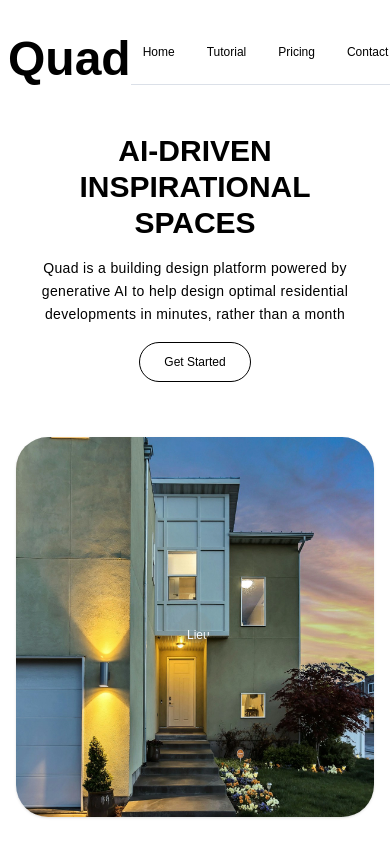
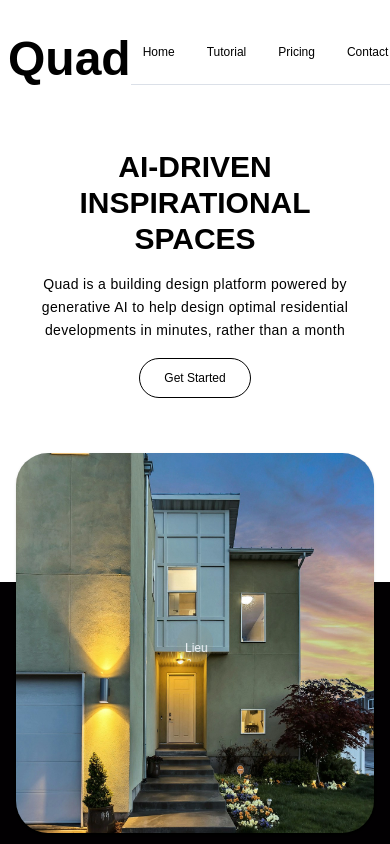
Before and after one commit to Ye180/Quad-Estate, a Next.js app: page / in a window 390 px wide. Shown: the top 844 px of the page. Built offline with nearby package versions, Linux system fonts and the light colour scheme.

Commit message:
Begin Features

```diff
--- a/src/app/page.tsx
+++ b/src/app/page.tsx
@@ -1,9 +1,9 @@
 import HomePage from "@/core/components/templ@tes/home";
 
 export default function Home() {
-  return (
-    <div className="p-4">
-      <HomePage/>
-    </div>
-  );
+	return (
+		<div className="py-4">
+			<HomePage />
+		</div>
+	);
 }
--- /dev/null
+++ b/src/core/components/atoms/icons/close.icon.tsx
@@ -0,0 +1,18 @@
+import type { SVGProps } from "react";
+
+export default function CloseIcon(props: SVGProps<SVGSVGElement>) {
+	return (
+		<svg
+			xmlns="http://www.w3.org/2000/svg"
+			width={24}
+			height={24}
+			viewBox="0 0 24 24"
+			{...props}
+		>
+			<path
+				fill="#f5f8fd"
+				d="M18.3 5.71a.996.996 0 0 0-1.41 0L12 10.59L7.11 5.7A.996.996 0 1 0 5.7 7.11L10.59 12L5.7 16.89a.996.996 0 1 0 1.41 1.41L12 13.41l4.89 4.89a.996.996 0 1 0 1.41-1.41L13.41 12l4.89-4.89c.38-.38.38-1.02 0-1.4"
+			></path>
+		</svg>
+	);
+}
--- a/src/core/components/molecules/hero/sort.tsx
+++ b/src/core/components/molecules/hero/sort.tsx
@@ -1,9 +1,10 @@
 "use client";
+import Toggle from "@/core/ui/hero/toggle";
+import { ValueUI } from "@/core/ui/hero/value";
 import { motion } from "motion/react";
 import Image from "next/image";
 import { useState } from "react";
-import Toggle from "../../../ui/hero/toggle";
-import { ValueUI } from "../../../ui/hero/value";
+import CloseIcon from "../../atoms/icons/close.icon";
 
 const Sort = ({ picture }: { picture: string }) => {
 	const [isOpen, setIsOpen] = useState(false);
@@ -14,8 +15,8 @@ const Sort = ({ picture }: { picture: string }) => {
 		<motion.div
 			layout
 			data-isopen={isOpen}
-			className="widthPhone flex flex-col py-4 px-2 justify-between items-center absolute shadow-xl overflow-hidden lg:left-8 z-20 rounded-2xl backdrop-blur-xl max-lg:inset-1/2 max-lg:-translate-1/2 lg:h-[80%] lg:inset-y-1/2 lg:-translate-y-1/2 lg:w-64 "
-			onClick={() => setIsOpen(!isOpen)}
+			initial={{ borderRadius: 20 }}
+			className="widthPhone flex flex-col py-4 px-2 justify-between items-center absolute shadow-xl overflow-hidden z-20 backdrop-blur-xl  max-lg:inset-1/2 max-lg:-translate-1/2 lg:left-8 lg:h-[80%] lg:inset-y-1/2 lg:-translate-y-1/2 lg:w-64 "
 			transition={{ duration: 1 }}
 		>
 			<div className="w-full text start">
@@ -23,6 +24,7 @@ const Sort = ({ picture }: { picture: string }) => {
 					Quad
 				</h1>
 			</div>
+
 			<ValueUI />
 
 			<Toggle />
@@ -37,6 +39,14 @@ const Sort = ({ picture }: { picture: string }) => {
 					priority
 				/>
 			</div>
+
+			<button
+				type="button"
+				onClick={() => setIsOpen(!isOpen)}
+				className="absolute inset-x-0 -top-2 left-[95%] size-fit cursor-pointer lg:hidden"
+			>
+				<CloseIcon />
+			</button>
 		</motion.div>
 	);
 };
--- /dev/null
+++ b/src/core/components/organims/features/index.tsx
@@ -0,0 +1,9 @@
+const Features = () => {
+	return (
+		<div className="bg-black w-full h-[80vh] font-bold text-second text-center content-end absolute inset-y-3/5 -z-10">
+			Features
+		</div>
+	);
+};
+
+export default Features;
--- a/src/core/components/organims/hero/index.tsx
+++ b/src/core/components/organims/hero/index.tsx
@@ -3,7 +3,7 @@ import Title from "../../molecules/hero/title";
 
 const Hero = () => {
 	return (
-		<div className="container max-auto space-y-16 ">
+		<div className="container max-auto space-y-16 p-4 ">
 			<Title />
 
 			<Picture />
--- a/src/core/components/templ@tes/home.tsx
+++ b/src/core/components/templ@tes/home.tsx
@@ -1,11 +1,13 @@
-import Hero from "../organims/hero"
+import Features from "../organims/features";
+import Hero from "../organims/hero";
 
 const HomePage = () => {
-  return (
-    <div className="flex justify-center align-center">
-            <Hero/>
-    </div>
-  )
-}
+	return (
+		<div className="relative content-center place-items-center space-y-8">
+			<Hero />
+			<Features />
+		</div>
+	);
+};
 
-export default HomePage
+export default HomePage;
--- a/src/core/styles/globals.css
+++ b/src/core/styles/globals.css
@@ -56,10 +56,9 @@
 	}
 
 	.widthPhone {
-		width: 2rem;
-		height: 2rem;
+		width: 10%;
+		height: 10%;
 		cursor: "pointer";
-		/* border-radius: 100%; */
 	}
 
 	.widthPhone[data-isopen="true"] {
```
